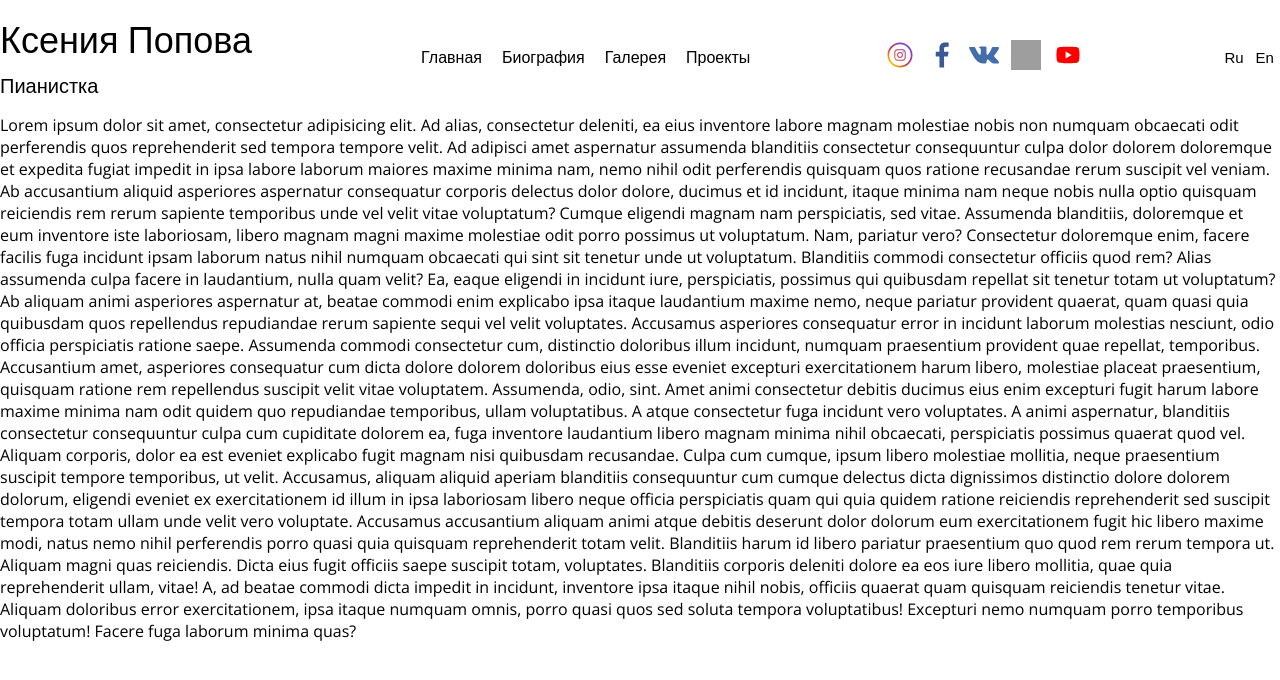
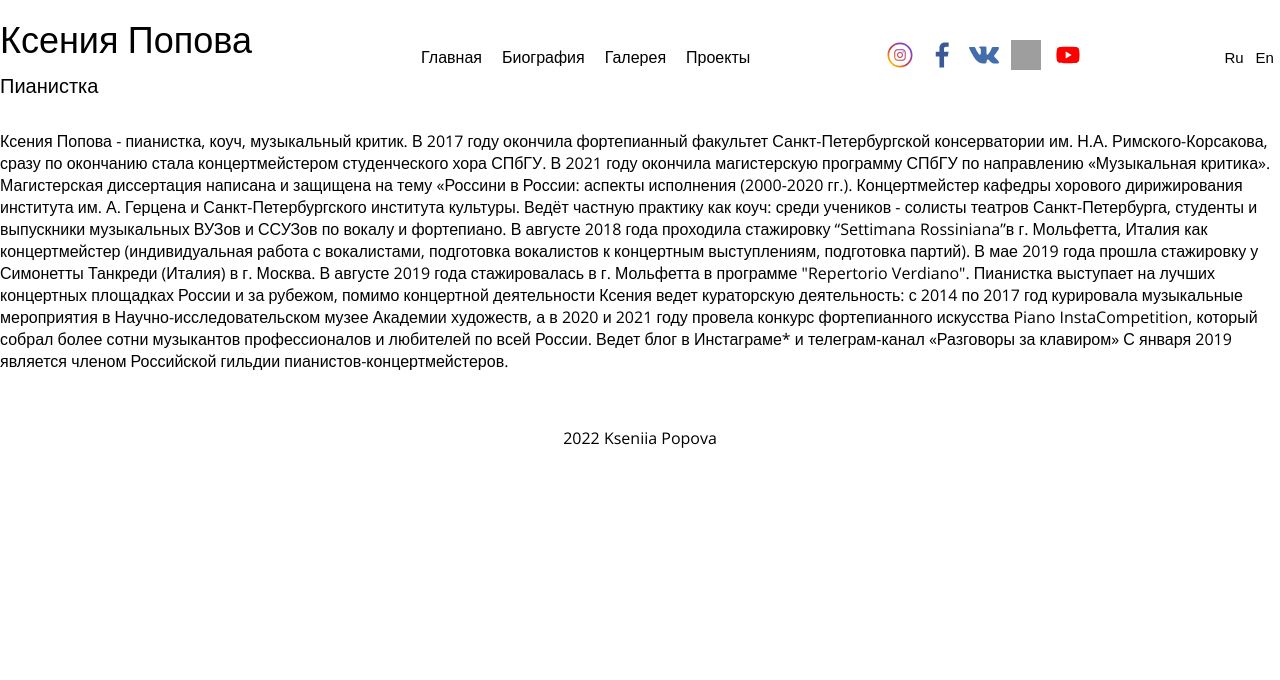
Before and after one commit to maystrova/resume, a Next.js app: page /about in a window 1280 px wide. Shown: the top 680 px of the page. Built offline with nearby package versions, Linux system fonts and the light colour scheme; grey boxes are pictures that could not be loaded.

Commit message:
photoPreview, homePage.tsx deleted

```diff
--- a/components/footer.tsx
+++ b/components/footer.tsx
@@ -1,5 +1,4 @@
 import styles from 'styles/footer.module.scss'
-import Link from 'next/link'
 
 interface FooterProps {}
 
@@ -7,11 +6,9 @@ const Footer = ({}: FooterProps) => {
     const name: string = 'Kseniia Popova'
     return (
         <div className={styles.container}>
-            <Link href={'/'}>
-                <div className={styles.logo}>
-                    {new Date().getFullYear()} {name}
-                </div>
-            </Link>
+            <div>
+                {new Date().getFullYear()} {name}
+            </div>
         </div>
     )
 }
--- a/components/layout.tsx
+++ b/components/layout.tsx
@@ -1,7 +1,10 @@
-import React from 'react'
+import React, { useContext, useEffect } from 'react'
 import Head from 'next/head'
 import styles from 'styles/layout.module.scss'
-import Header from './header'
+import Header from 'components/header'
+import Footer from 'components/footer'
+import { ResumeContext } from 'context/storeContext'
+import { ACTION } from 'context/actions'
 
 interface LayoutProps {
     children: React.ReactElement | React.ReactComponentElement<any> | React.ReactNode
@@ -9,6 +12,15 @@ interface LayoutProps {
 }
 
 const Layout = ({ children, title = 'Kseniia Popova - Official website' }: LayoutProps) => {
+    const { dispatch } = useContext(ResumeContext)
+
+    useEffect(() => {
+        const currentValue = localStorage.getItem('currentLang')
+        if (currentValue) {
+            dispatch({ action: ACTION.SET_LANGUAGE, data: currentValue })
+        }
+    }, [])
+
     return (
         <div className={styles.container}>
             <Head>
@@ -29,6 +41,7 @@ const Layout = ({ children, title = 'Kseniia Popova - Official website' }: Layou
             <div>
                 <Header />
                 {children}
+                <Footer />
             </div>
         </div>
     )
--- a/pages/about.tsx
+++ b/pages/about.tsx
@@ -1,59 +1,16 @@
+import { useContext } from 'react'
 import Layout from 'components/layout'
+import { ResumeContext } from 'context/storeContext'
+import { tr } from 'service/language'
 
 interface AboutPageProps {}
 
 const AboutPage = ({}: AboutPageProps) => {
+    const { store } = useContext(ResumeContext)
+
     return (
         <Layout>
-            <div>
-                Lorem ipsum dolor sit amet, consectetur adipisicing elit. Ad alias, consectetur
-                deleniti, ea eius inventore labore magnam molestiae nobis non numquam obcaecati odit
-                perferendis quos reprehenderit sed tempora tempore velit. Ad adipisci amet
-                aspernatur assumenda blanditiis consectetur consequuntur culpa dolor dolorem
-                doloremque et expedita fugiat impedit in ipsa labore laborum maiores maxime minima
-                nam, nemo nihil odit perferendis quisquam quos ratione recusandae rerum suscipit vel
-                veniam. Ab accusantium aliquid asperiores aspernatur consequatur corporis delectus
-                dolor dolore, ducimus et id incidunt, itaque minima nam neque nobis nulla optio
-                quisquam reiciendis rem rerum sapiente temporibus unde vel velit vitae voluptatum?
-                Cumque eligendi magnam nam perspiciatis, sed vitae. Assumenda blanditiis, doloremque
-                et eum inventore iste laboriosam, libero magnam magni maxime molestiae odit porro
-                possimus ut voluptatum. Nam, pariatur vero? Consectetur doloremque enim, facere
-                facilis fuga incidunt ipsam laborum natus nihil numquam obcaecati qui sint sit
-                tenetur unde ut voluptatum. Blanditiis commodi consectetur officiis quod rem? Alias
-                assumenda culpa facere in laudantium, nulla quam velit? Ea, eaque eligendi in
-                incidunt iure, perspiciatis, possimus qui quibusdam repellat sit tenetur totam ut
-                voluptatum? Ab aliquam animi asperiores aspernatur at, beatae commodi enim explicabo
-                ipsa itaque laudantium maxime nemo, neque pariatur provident quaerat, quam quasi
-                quia quibusdam quos repellendus repudiandae rerum sapiente sequi vel velit
-                voluptates. Accusamus asperiores consequatur error in incidunt laborum molestias
-                nesciunt, odio officia perspiciatis ratione saepe. Assumenda commodi consectetur
-                cum, distinctio doloribus illum incidunt, numquam praesentium provident quae
-                repellat, temporibus. Accusantium amet, asperiores consequatur cum dicta dolore
-                dolorem doloribus eius esse eveniet excepturi exercitationem harum libero, molestiae
-                placeat praesentium, quisquam ratione rem repellendus suscipit velit vitae
-                voluptatem. Assumenda, odio, sint. Amet animi consectetur debitis ducimus eius enim
-                excepturi fugit harum labore maxime minima nam odit quidem quo repudiandae
-                temporibus, ullam voluptatibus. A atque consectetur fuga incidunt vero voluptates. A
-                animi aspernatur, blanditiis consectetur consequuntur culpa cum cupiditate dolorem
-                ea, fuga inventore laudantium libero magnam minima nihil obcaecati, perspiciatis
-                possimus quaerat quod vel. Aliquam corporis, dolor ea est eveniet explicabo fugit
-                magnam nisi quibusdam recusandae. Culpa cum cumque, ipsum libero molestiae mollitia,
-                neque praesentium suscipit tempore temporibus, ut velit. Accusamus, aliquam aliquid
-                aperiam blanditiis consequuntur cum cumque delectus dicta dignissimos distinctio
-                dolore dolorem dolorum, eligendi eveniet ex exercitationem id illum in ipsa
-                laboriosam libero neque officia perspiciatis quam qui quia quidem ratione reiciendis
-                reprehenderit sed suscipit tempora totam ullam unde velit vero voluptate. Accusamus
-                accusantium aliquam animi atque debitis deserunt dolor dolorum eum exercitationem
-                fugit hic libero maxime modi, natus nemo nihil perferendis porro quasi quia quisquam
-                reprehenderit totam velit. Blanditiis harum id libero pariatur praesentium quo quod
-                rem rerum tempora ut. Aliquam magni quas reiciendis. Dicta eius fugit officiis saepe
-                suscipit totam, voluptates. Blanditiis corporis deleniti dolore ea eos iure libero
-                mollitia, quae quia reprehenderit ullam, vitae! A, ad beatae commodi dicta impedit
-                in incidunt, inventore ipsa itaque nihil nobis, officiis quaerat quam quisquam
-                reiciendis tenetur vitae. Aliquam doloribus error exercitationem, ipsa itaque
-                numquam omnis, porro quasi quos sed soluta tempora voluptatibus! Excepturi nemo
-                numquam porro temporibus voluptatum! Facere fuga laborum minima quas?
-            </div>
+            <p>{tr('biography', store.currentLang)}</p>
         </Layout>
     )
 }
--- a/pages/photo.tsx
+++ b/pages/photos.tsx
@@ -1,8 +1,8 @@
 import Layout from 'components/layout'
 
-interface PhotoPageProps {}
+interface PhotosPageProps {}
 
-const PhotoPage = ({}: PhotoPageProps) => {
+const PhotosPage = ({}: PhotosPageProps) => {
     return (
         <Layout>
             <div>
@@ -12,4 +12,4 @@ const PhotoPage = ({}: PhotoPageProps) => {
     )
 }
 
-export default PhotoPage
+export default PhotosPage
--- a/styles/footer.module.scss
+++ b/styles/footer.module.scss
@@ -4,7 +4,3 @@
     justify-content: center;
     align-items: center;
 }
-
-.logo {
-    cursor: pointer;
-}
--- a/styles/layout.module.scss
+++ b/styles/layout.module.scss
@@ -3,4 +3,8 @@ $width: 1280px;
 .container {
     max-width: $width;
     margin: 0 auto;
+    //display: flex;
+    //flex-direction: column;
+    //justify-content: space-between;
+    //height: 100vh;
 }
--- /dev/null
+++ b/styles/photoPreview.module.scss
@@ -0,0 +1,8 @@
+.container {
+    border-radius: 5px;
+    overflow: hidden;
+    background-color: lightgray;
+    cursor: pointer;
+    width: 300px;
+    height: 300px;
+}
```
Also changed, not shown: components/homePage.tsx (deleted, +0 -47 lines), components/photoPreview.tsx (added, +11 -0 lines), pages/index.tsx (+29 -10 lines).
